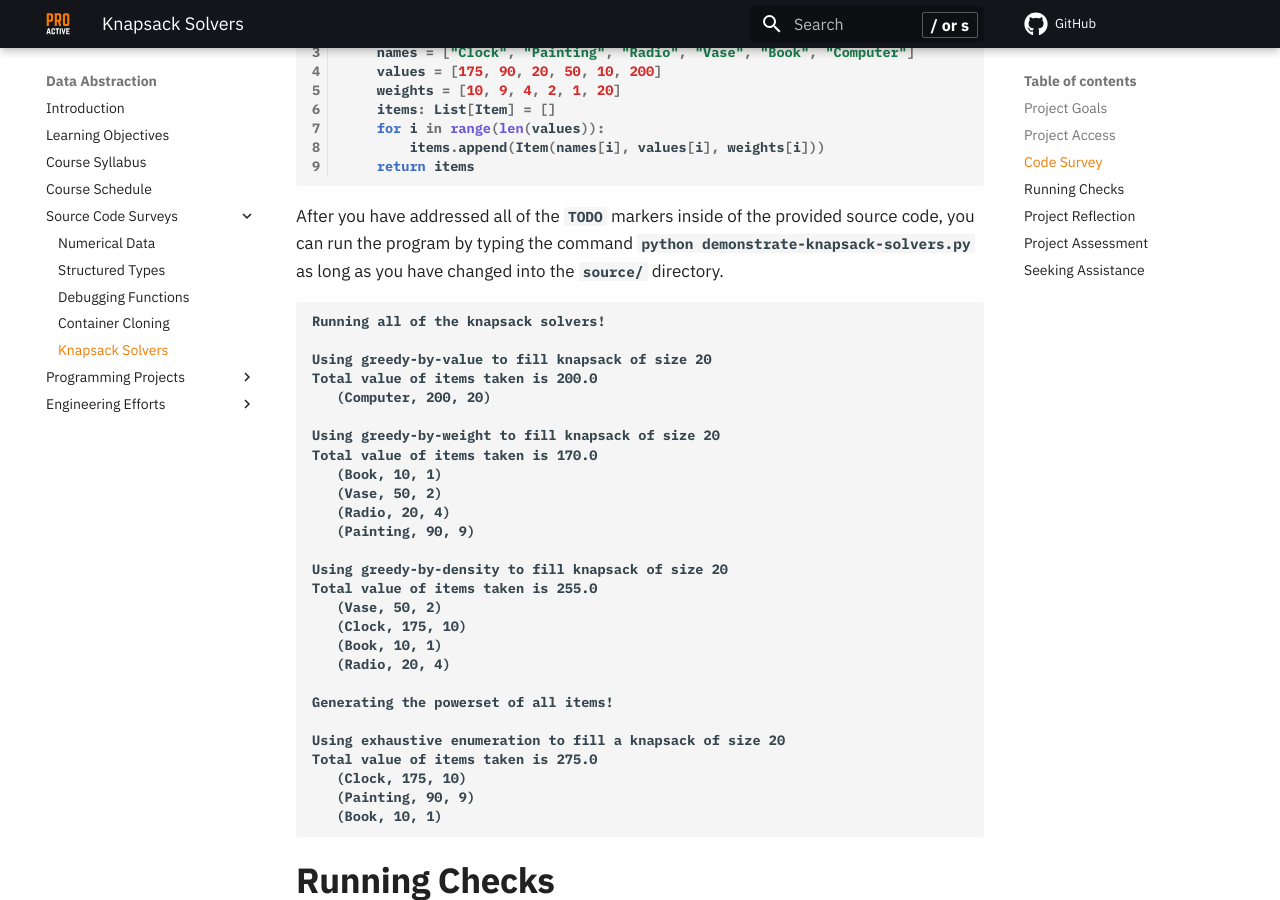
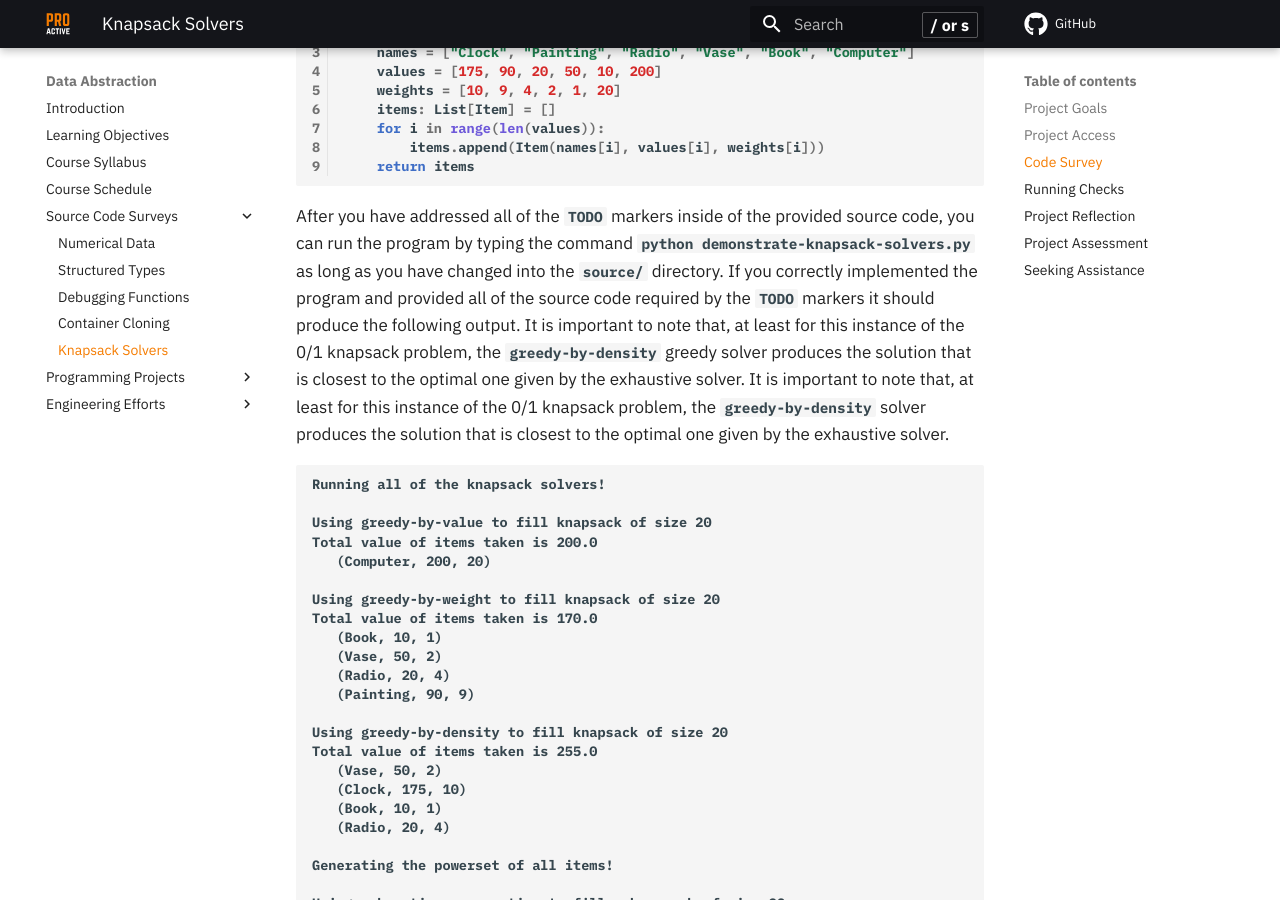
Before and after one commit to ProactiveProgrammers/www.proactiveprogrammers.com, an MkDocs documentation site: the page built from docs/data-abstraction/source-code-surveys/knapsack-solvers.md, in a window 1280 px wide and 900 px high, scrolled down 1483 px. Built offline with MkDocs 1.6.1 and Material for MkDocs 9.7.7, drawn with Linux system fonts in a browser that asks for light colours; comment, search, counter and statistics services are not loaded.

Commit message:
feat: Add comment about the output to the knapsack-solvers.

````diff
--- a/docs/data-abstraction/source-code-surveys/knapsack-solvers.md
+++ b/docs/data-abstraction/source-code-surveys/knapsack-solvers.md
@@ -68,7 +68,14 @@ def build_items() -> List[Item]:
 After you have addressed all of the `TODO` markers inside of the provided source
 code, you can run the program by typing the command `python
 demonstrate-knapsack-solvers.py` as long as you have changed into the `source/`
-directory.
+directory. If you correctly implemented the program and provided all of the
+source code required by the `TODO` markers it should produce the following
+output. It is important to note that, at least for this instance of the 0/1
+knapsack problem, the `greedy-by-density` greedy solver produces the solution
+that is closest to the optimal one given by the exhaustive solver. It is
+important to note that, at least for this instance of the 0/1 knapsack problem,
+the `greedy-by-density` solver produces the solution that is closest to the
+optimal one given by the exhaustive solver.
 
 ```text
 Running all of the knapsack solvers!
````
